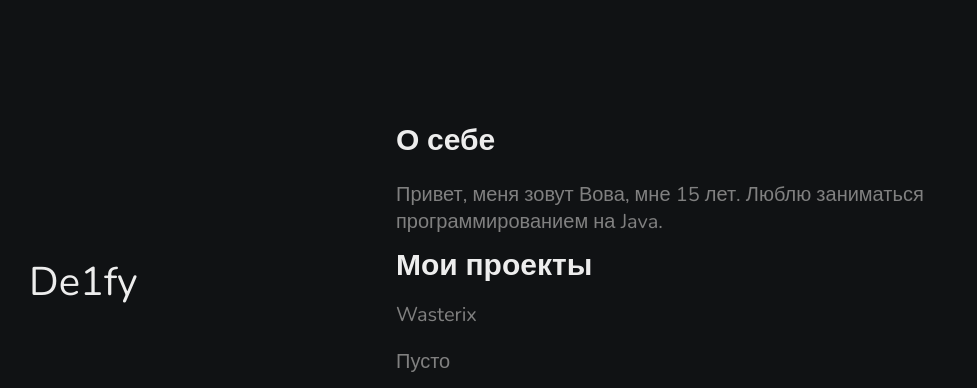
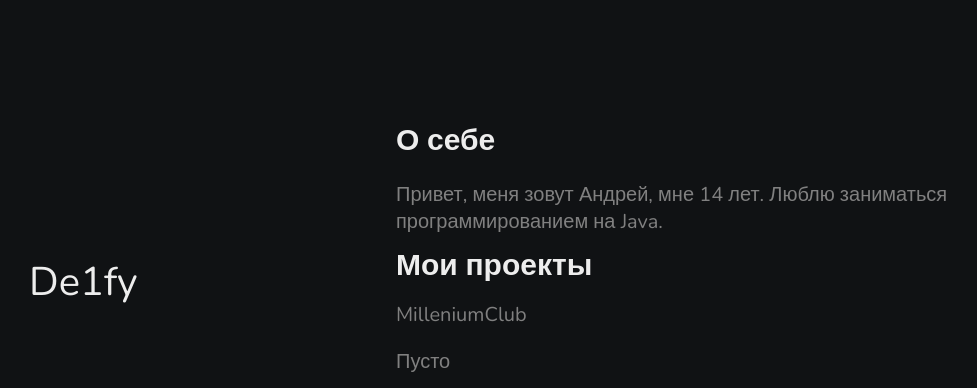
Before and after one commit to cegou121/cegou121.github.io, a plain HTML site: page index.html in a window 1280 px wide. Shown: the top 388 px of the page, without its empty margins (204-1181 px from the left). Drawn offline with nearby package versions, Linux system fonts and the light colour scheme.

Commit message:
Update index.html
друг чето зделал все вернул хех)

```diff
--- a/index.html
+++ b/index.html
@@ -17,14 +17,14 @@
     <div class="ProjectText">
         <h1>Мои проекты</h1>
         <div class="Project">
-            <a target="_blank" href="https://dsc.gg/wasterix">Wasterix</a>
+            <a target="_blank" href="https://dsc.gg/wasterix">MilleniumClub</a>
             <a>Пусто</a>
         </div>
     </div>
     <div class="Bio">
         <h1>О себе</h1>
         <div class="BioTwo">
-            <p>Привет, меня зовут Вова, мне 15 лет. Люблю заниматься программированием на Java.</p>
+            <p>Привет, меня зовут Андрей, мне 14 лет. Люблю заниматься программированием на Java.</p>
         </div>
     </div>
     <div class="InfoText">
```
